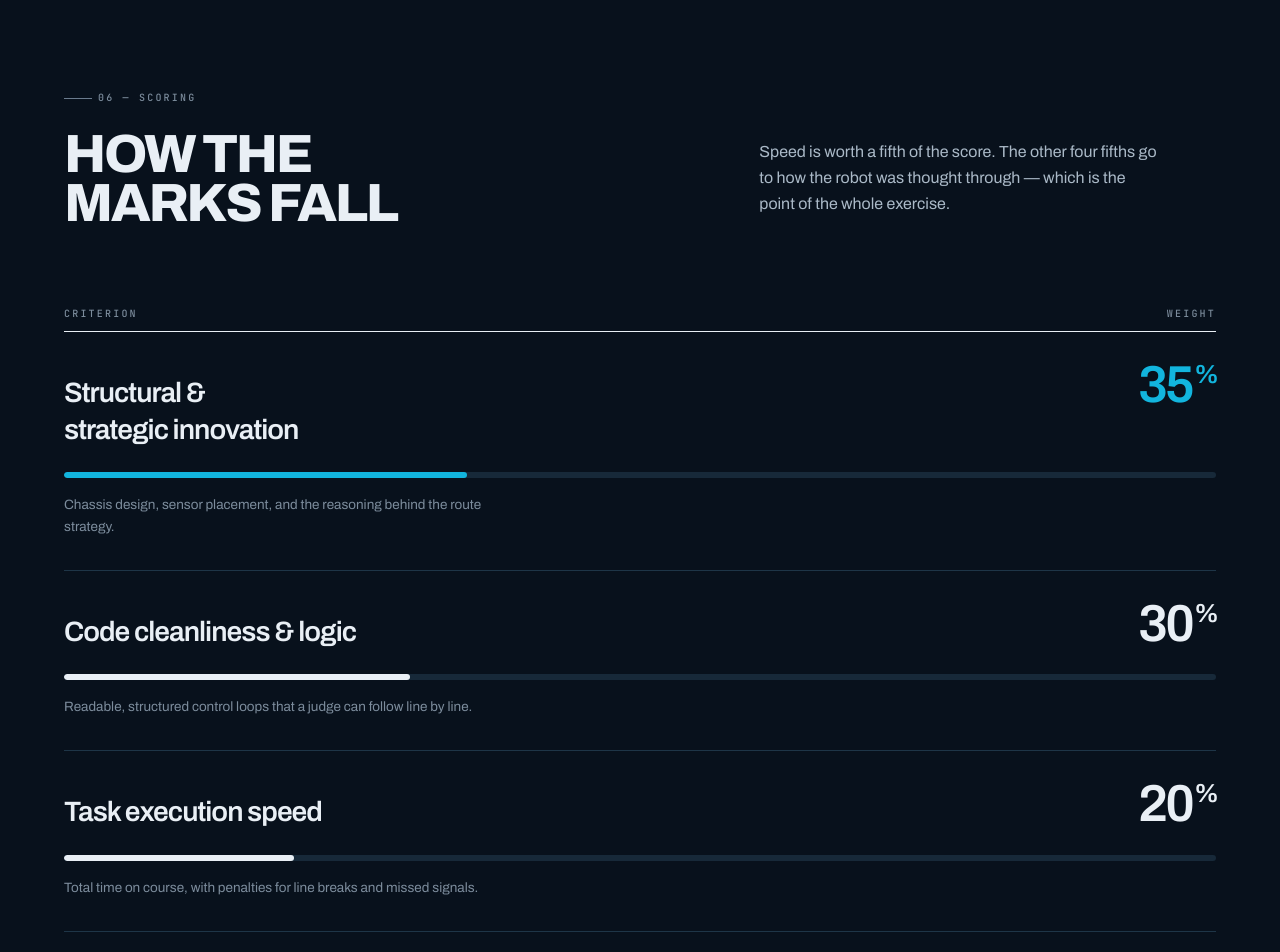
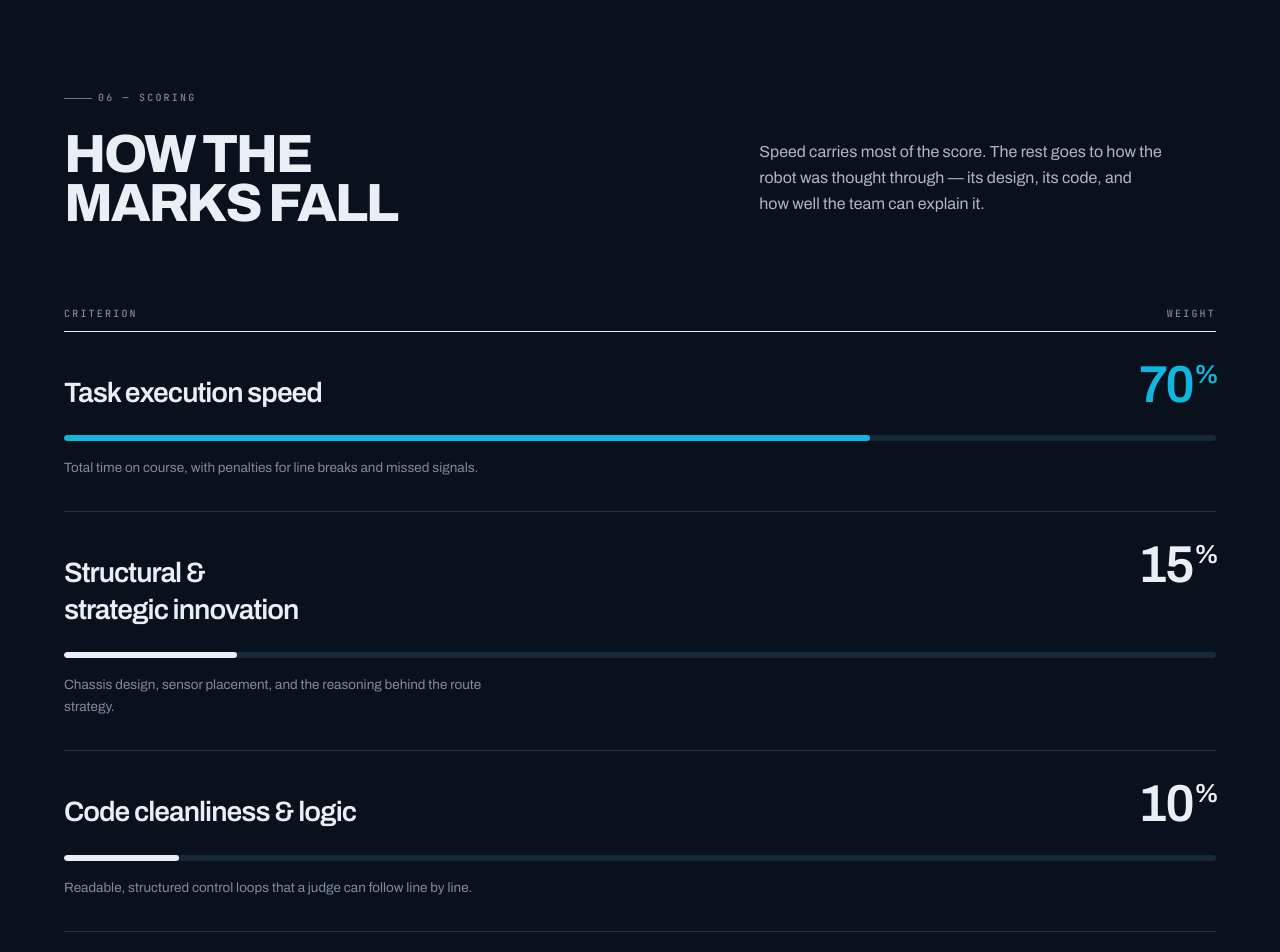
Before and after one commit to tharunchndrn/kic-robo-invent, a React (Vite) app: page / in a window 1280 px wide. Shown: the part 6860-7812 px from the top of the page. Built offline with nearby package versions, Linux system fonts and the light colour scheme.

Commit message:
feat: update judging criteria weights and improve descriptive text

```diff
--- a/src/components/Judging.jsx
+++ b/src/components/Judging.jsx
@@ -3,23 +3,23 @@ import { motion } from 'framer-motion'
 /* Ordered by weight — the chart should say what matters most, first. */
 const criteria = [
   {
+    title: 'Task execution speed',
+    weight: 70,
+    desc: 'Total time on course, with penalties for line breaks and missed signals.',
+  },
+  {
     title: 'Structural & strategic innovation',
-    weight: 35,
+    weight: 15,
     desc: 'Chassis design, sensor placement, and the reasoning behind the route strategy.',
   },
   {
     title: 'Code cleanliness & logic',
-    weight: 30,
+    weight: 10,
     desc: 'Readable, structured control loops that a judge can follow line by line.',
   },
   {
-    title: 'Task execution speed',
-    weight: 20,
-    desc: 'Total time on course, with penalties for line breaks and missed signals.',
-  },
-  {
     title: 'Team presentation',
-    weight: 15,
+    weight: 5,
     desc: 'How clearly the team explains what they built and why they built it that way.',
   },
 ]
@@ -56,8 +56,8 @@ export default function Judging() {
             transition={{ delay: 0.16 }}
             className="lg:col-span-5 lg:col-start-8 max-w-[44ch] lg:pb-3 text-[15px] sm:text-base leading-relaxed text-ink-soft"
           >
-            Speed is worth a fifth of the score. The other four fifths go to how the robot was
-            thought through &mdash; which is the point of the whole exercise.
+            Speed carries most of the score. The rest goes to how the robot was thought
+            through &mdash; its design, its code, and how well the team can explain it.
           </motion.p>
         </div>
 
```
